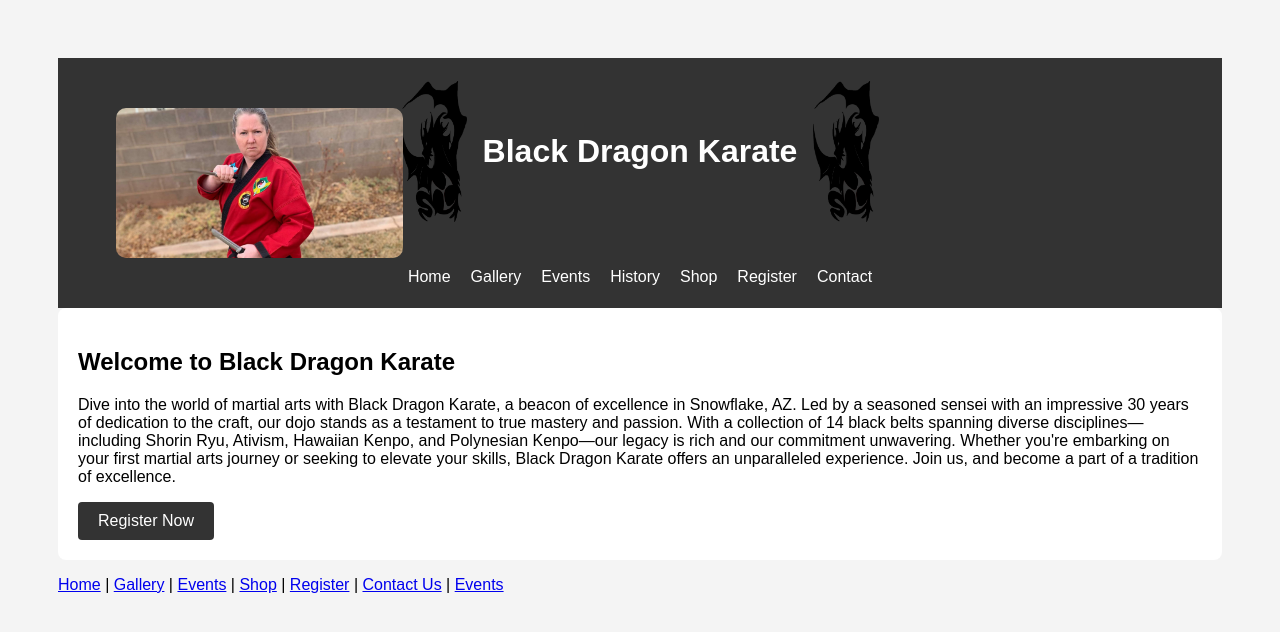
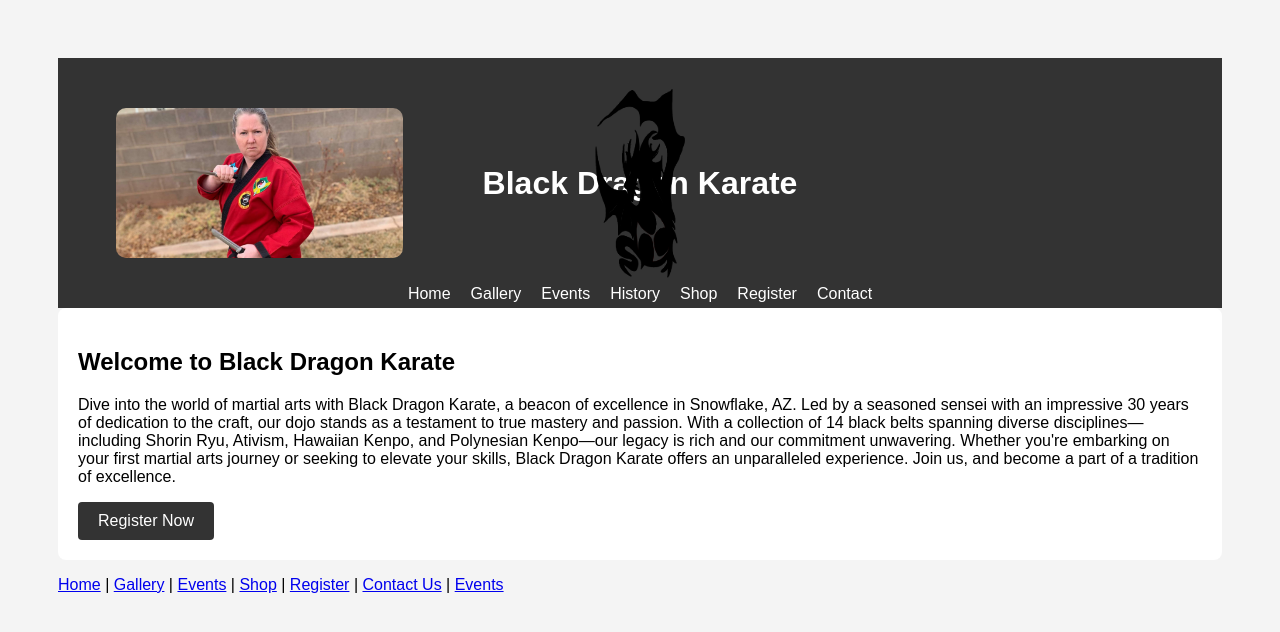
Before and after one commit to terryreidhead/Black-Dragon-Karate, a plain HTML site: page index.html in a window 1280 px wide. Drawn offline with Linux system fonts and the light colour scheme.

Commit message:
Update styles.css

```diff
--- a/styles.css
+++ b/styles.css
@@ -30,17 +30,23 @@ header img[src="images/sensiebryant.png"] {
 }
 
 header img[src="images/blackdragon.png"] {
-	height: 75%;
+	height: 100%;
 	width: auto;
+	padding: 6px;
+	position: absolute;
+	left: 50%;
+	top: 50%;
+	transform: translateX(-50%) translateY(-50%);
 }
 
 nav {
-	height: 45%;
-    display: flex;
+	position: absolute;
+	bottom: 5px;
+	display: flex;
     justify-content: center;
 	align-items: center;
     gap: 20px;
-    padding: 10px 0;
+    z-index: 1;
 }
 
 nav a {
@@ -72,12 +78,15 @@ button {
 }
 
 .horizontalContainer {
-	width: 65%;
+	width: 100;
 	display: flex;
+	flex-direction: column;
 	justify-content: center;
 	align-items: center;
 	gap: 2%;
 	height: 75%;
+	z-index: 1;
+    position: relative;
 }
 .floatLeftContatiner{
 	float: left;
```
